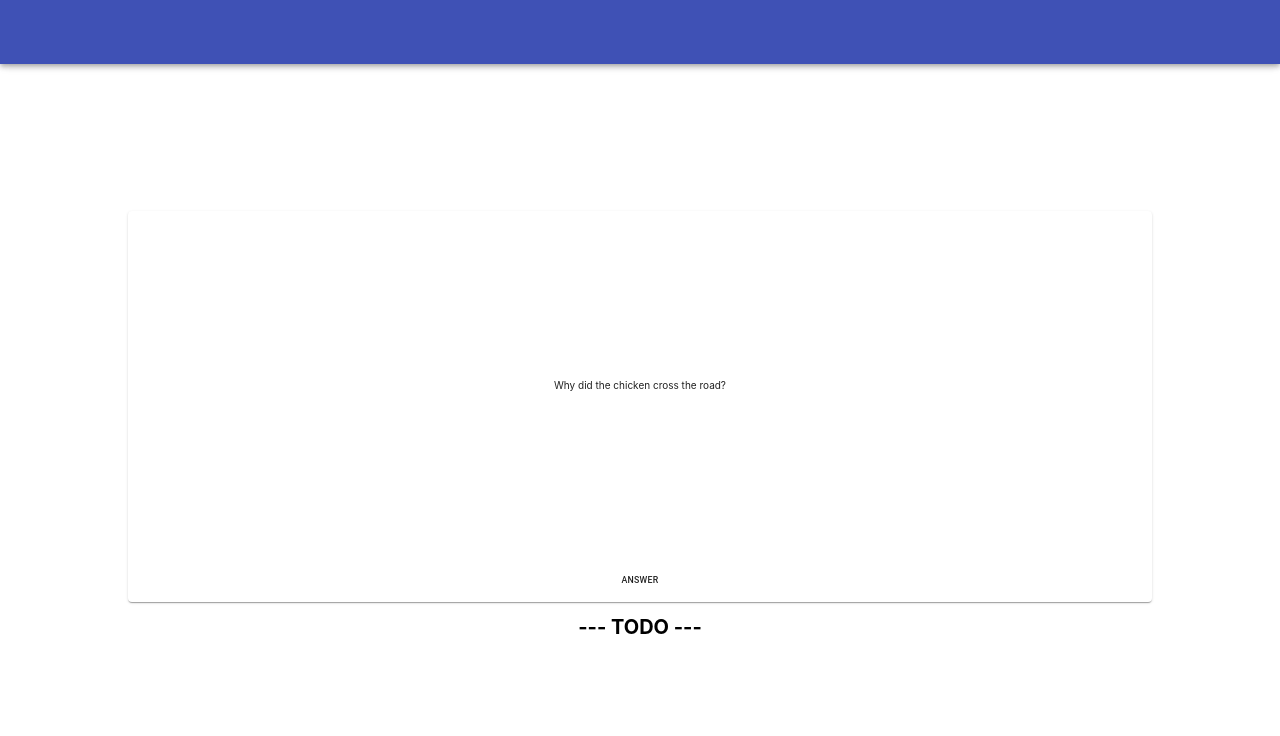
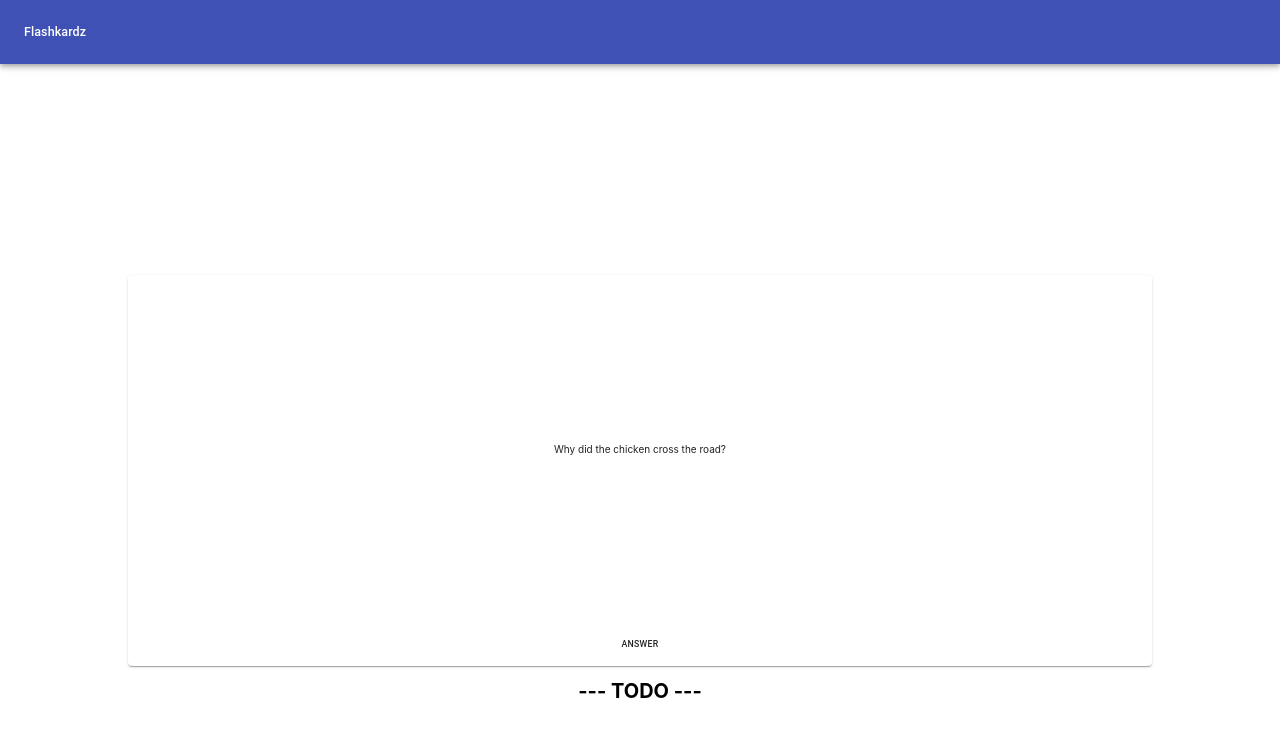
Before and after one commit to zachy-ho/cardshark, a React (Create React App) app: page /deck in a window 1280 px wide. Shown: the top 736 px of the page. Built offline with nearby package versions, Linux system fonts and the light colour scheme.

Commit message:
improve ui of home page

```diff
--- a/src/components/navbar/NavBar.jsx
+++ b/src/components/navbar/NavBar.jsx
@@ -1,9 +1,13 @@
 import React from 'react';
-import { AppBar, Toolbar } from '@material-ui/core';
+import { AppBar, Toolbar, Typography } from '@material-ui/core';
 
 const NavBar = () => (
-  <AppBar>
-    <Toolbar />
+  <AppBar position="static">
+    <Toolbar>
+      <Typography variant="h6">
+        Flashkardz
+      </Typography>
+    </Toolbar>
   </AppBar>
 );
 
--- a/src/components/pages/Home.jsx
+++ b/src/components/pages/Home.jsx
@@ -6,15 +6,17 @@ import CardMedia from '@material-ui/core/CardMedia';
 import CardContent from '@material-ui/core/CardContent';
 import Typography from '@material-ui/core/Typography';
 import Grid from '@material-ui/core/Grid';
-import { makeStyles } from '@material-ui/core/styles';
+import CircularProgress from '@material-ui/core/CircularProgress';
 import firebase from '../../firebase';
 import cardImage from '../../cardImage.jpg';
+import styles from './Home.module.scss';
 
 class Home extends Component {
   constructor() {
     super();
     this.state = {
       topics: [],
+      isLoaded: false,
     };
   }
 
@@ -29,21 +31,28 @@ class Home extends Component {
         });
         this.setState({
           topics: newTopics,
+          isLoaded: true,
         });
       });
     });
   }
 
-  render() {
+  content() {
     return (
       <Container>
+        <Typography variant="h2" gutterBottom className={styles.headTitle}>
+          Topics
+        </Typography>
         <Grid container spacing={4} maxWidth="md">
           {this.state.topics.map((topic) => {
             return (
-              <Grid item key={topic.id} xs={12} sm={6} md={4}>
+              <Grid item key={topic.id} xs={12} sm={4} md={3}>
                 <Card>
                   <CardActionArea>
                     <CardMedia
+                      component="img"
+                      alt="Contemplative Reptile"
+                      height="140"
                       image={cardImage}
                       title="Image title"
                     />
@@ -61,6 +70,15 @@ class Home extends Component {
       </Container>
     );
   }
+
+  render() {
+    if (this.state.isLoaded) {
+      return this.content();
+    }
+    return (
+      <Container><CircularProgress /></Container>
+    );
+  }
 }
 
 export default Home;
--- /dev/null
+++ b/src/components/pages/Home.module.scss
@@ -0,0 +1,5 @@
+.headTitle {
+    padding-top: 0%;
+    padding-bottom: 2%;
+    text-align: left;
+}
```
